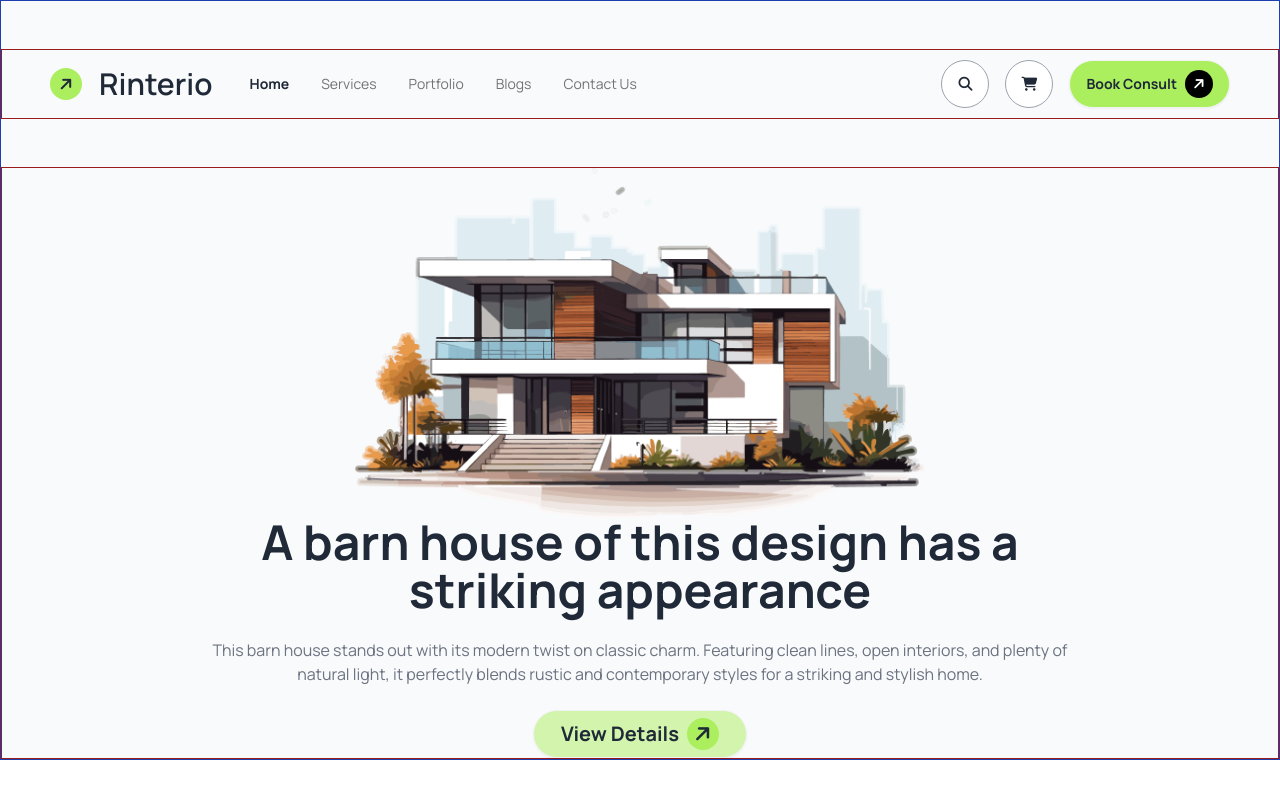
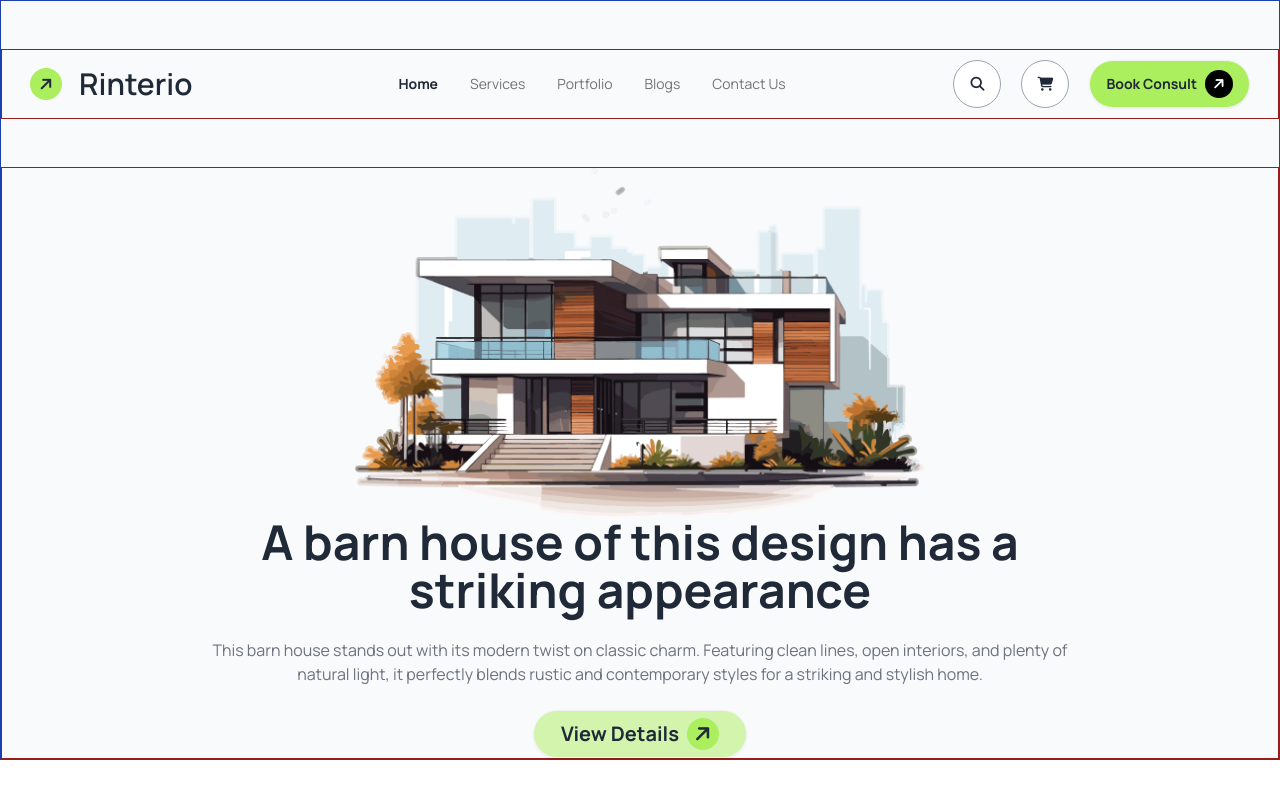
Before and after one commit to alaminsaleh/assignment-3-checking, a plain HTML site: page index.html in a window 1280 px wide. Drawn offline with nearby package versions, Linux system fonts and the light colour scheme.

Commit message:
Cheking pro

```diff
--- a/index.html
+++ b/index.html
@@ -42,17 +42,17 @@
 <body class="font-Manrope">
   <!-- Navbar and Banner section -->
   <header
-    class="  pt-12 bg-gradient-to-r from-gray-50 to-gray-50 border border-5 border-blue-800">
-    <nav class="border border-5 border-red-800 md:container mx-auto md:px-10">
+    class="border border-5 border-blue-800 pt-12 bg-gradient-to-r from-gray-50 to-gray-50">
+    <nav class="px-5 border border-5 border-red-800 md:container mx-auto md:px-5">
       <div class="navbar">
-        <div class="">
+        <div class="navbar-start">
           <div>
             <i
               class="fa-solid fa-arrow-right bg-[#ABEF5F] h-8 w-8 rounded-full flex items-center justify-center -rotate-45"></i>
           </div>
           <a class="btn btn-ghost text-3xl">Rinterio</a>
         </div>
-        <div class="navbar-center hidden lg:flex lg:items-center lg:justify-center">
+        <div class="navbar-center hidden lg:flex lg:items-center lg:justify-center lg:pr-24">
           <ul class="menu menu-horizontal px-1">
             <li><a class="font-bold">Home</a></li>
             <li><a class="text-[#737373]">Services</a></li>
@@ -61,7 +61,7 @@
             <li><a class="text-[#737373]">Contact Us</a></li>
           </ul>
         </div>
-        <div class="navbar-end gap-4">
+        <div class="navbar-end gap-3 lg:gap-5">
           <!-- Search button -->
           <button
             class="hidden lg:block btn btn-ghost btn-circle border border-5 bg-[#FFFFFF] border-gray-400 rounded-full w-12 h-12">
```
